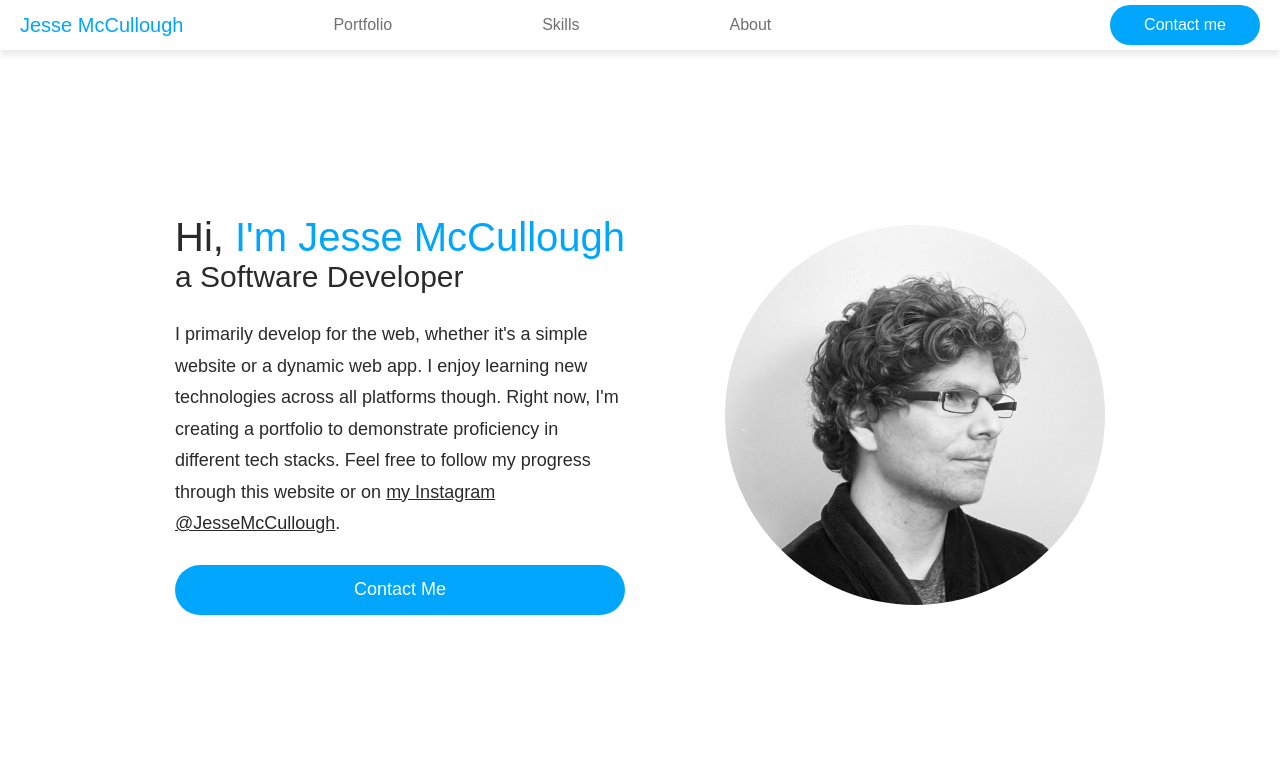
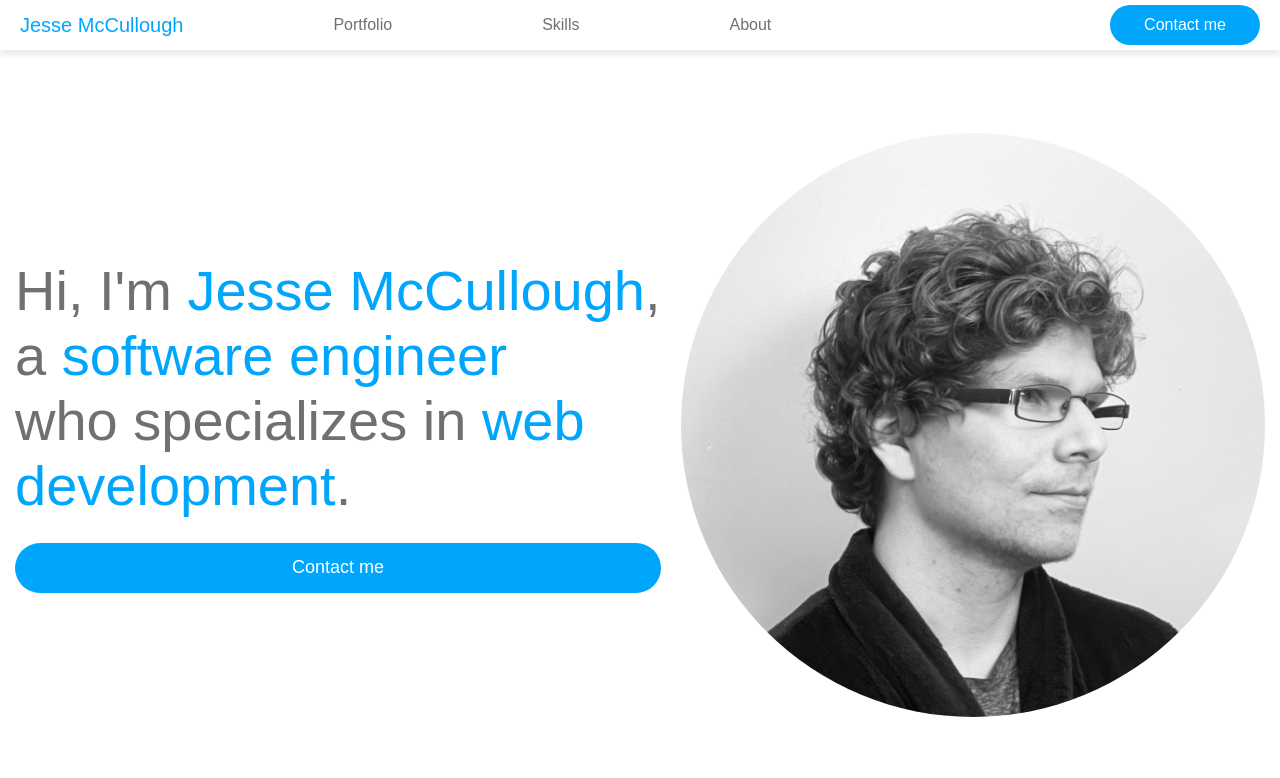
Before and after one commit to JesseMcCullough/jessem.dev, a React (Create React App) app: page / in a window 1280 px wide. Shown: the top 778 px of the page. Built offline with nearby package versions, Linux system fonts and the light colour scheme; grey boxes are pictures that could not be loaded; the HTML template or start-up script is replaced by a standard one.

Commit message:
Redesigned Hero component

```diff
--- a/src/components/Hero/Hero.js
+++ b/src/components/Hero/Hero.js
@@ -6,12 +6,30 @@ export default function Hero() {
         <section className={styles.hero} id="#about">
             <div className={`${styles.container} container`}>
                 <div className={styles.text}>
-                    <h1>Hi, <span className={styles.highlight}>I'm Jesse McCullough</span>
-                        <span className={styles.subtitle}>a Software Developer</span>
+                    <h1>
+                        Hi, I'm{" "}
+                        <span className={styles.highlight}>
+                            Jesse McCullough
+                        </span>
+                        ,<br /> a{" "}
+                        <span className={styles.highlight}>
+                            software engineer
+                            <br />
+                        </span>{" "}
+                        who specializes in{" "}
+                        <span className={styles.highlight}>
+                            web development
+                        </span>
+                        .
                     </h1>
-                    <img src={profilePicture} className={styles["mobile-profile-picture"]} alt="" />
-                    <p>I primarily develop for the web, whether it's a simple website or a dynamic web app. I enjoy learning new technologies across all platforms though. Right now, I'm creating a portfolio to demonstrate proficiency in different tech stacks. Feel free to follow my progress through this website or on <a href="https://www.instagram.com/jessemccullough" target="_blank" rel="noreferrer">my Instagram @JesseMcCullough</a>.</p>
-                    <a className={styles.button} href="#contact">Contact Me</a>
+                    <img
+                        src={profilePicture}
+                        className={styles["mobile-profile-picture"]}
+                        alt=""
+                    />
+                    <a className={styles.button} href="#contact">
+                        Contact me
+                    </a>
                 </div>
                 <div className={styles.image}>
                     <img src={profilePicture} alt="" />
--- a/src/components/Hero/Hero.module.css
+++ b/src/components/Hero/Hero.module.css
@@ -1,6 +1,6 @@
 .hero {
     padding: 30px 15px;
-    min-height: calc(100vh - 70px);
+    min-height: calc(100vh - 50px);
     display: flex;
     align-items: center;
 }
@@ -13,7 +13,8 @@
 }
 
 .hero .text {
-    width: 450px;
+    width: 646px;
+    flex-shrink: 0;
 }
 
 .hero .subtitle {
@@ -26,14 +27,13 @@
 }
 
 .hero .image {
-    width: 40%;
+    width: 100%;
     display: flex;
     justify-content: center;
 }
 
 .hero .image img {
     width: 100%;
-    max-width: 400px;
     border-radius: 100%;
     object-fit: cover;
     aspect-ratio: 1 / 1;
@@ -47,7 +47,7 @@
     display: block;
     width: 100%;
     background-color: var(--accent-color);
-    color: #FFFFFF;
+    color: #ffffff;
     transition: background-color 0.4s;
     height: 50px;
     display: flex;
@@ -75,11 +75,17 @@
     object-fit: cover;
     margin: 0 auto;
     margin-bottom: 25px;
-    max-width: 300px;
+    max-width: 500px;
     display: none;
 }
 
-@media screen and (max-width: 970px) {
+@media screen and (max-width: 1500px) {
+    .hero .container {
+        gap: 20px;
+    }
+}
+
+@media screen and (max-width: 1050px) {
     .hero .mobile-profile-picture {
         display: block;
     }
@@ -96,3 +102,9 @@
         width: 100%;
     }
 }
+
+@media screen and (max-width: 600px) {
+    .hero .mobile-profile-picture {
+        max-width: 300px;
+    }
+}
--- a/src/index.css
+++ b/src/index.css
@@ -1,7 +1,7 @@
 :root {
-  --text-color: #2A2A2A;
-  --accent-color: #00A6FC;
-  --accent-hover-color: #0091DC;
+    --text-color: #707070;
+    --accent-color: #00a6fc;
+    --accent-hover-color: #0091dc;
 }
 
 * {
@@ -19,7 +19,12 @@ body {
     font-family: Arial;
 }
 
-h1, h2, h3, h4, h5, h6 {
+h1,
+h2,
+h3,
+h4,
+h5,
+h6 {
     color: var(--text-color);
     font-weight: normal;
 }
@@ -46,18 +51,35 @@ a:hover {
     margin: 0 auto;
 }
 
-h1, h2 {
-  font-size: 2.5em;
+h1,
+h2 {
+    font-size: 3.5em;
+}
+
+@media screen and (max-width: 1050px) {
+    h1,
+    h2 {
+        font-size: 3em;
+    }
 }
 
 @media screen and (max-width: 600px) {
-  h1, h2 {
+    h1,
+    h2 {
+        font-size: 2.25em;
+    }
+}
+
+@media screen and (max-width: 445px) {
+    h1,
+    h2 {
         font-size: 2em;
     }
 }
 
 @media screen and (max-width: 400px) {
-  h1, h2 {
+    h1,
+    h2 {
         font-size: 1.75em;
     }
 }
```
Lines whose indentation alone changed are shown as unchanged.
